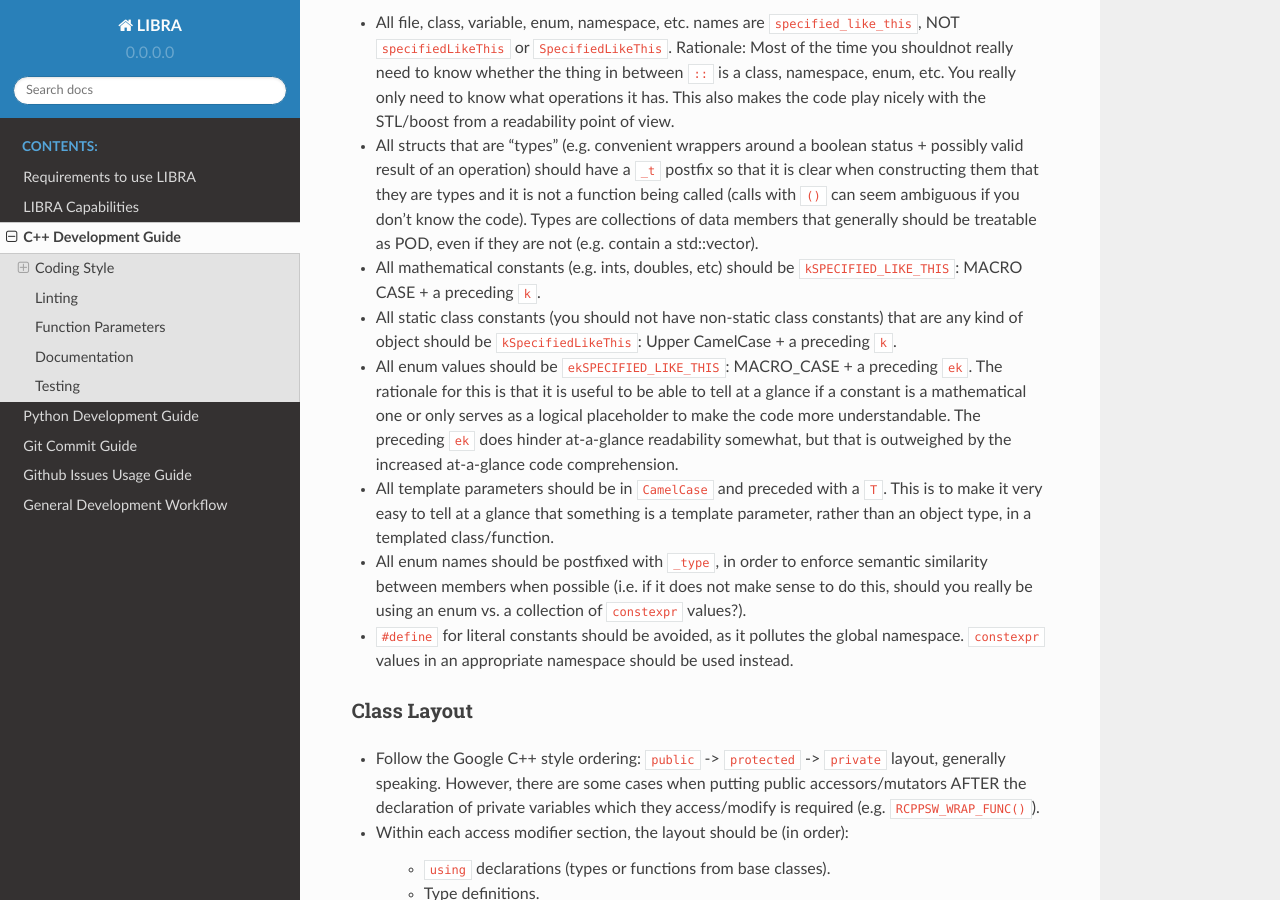
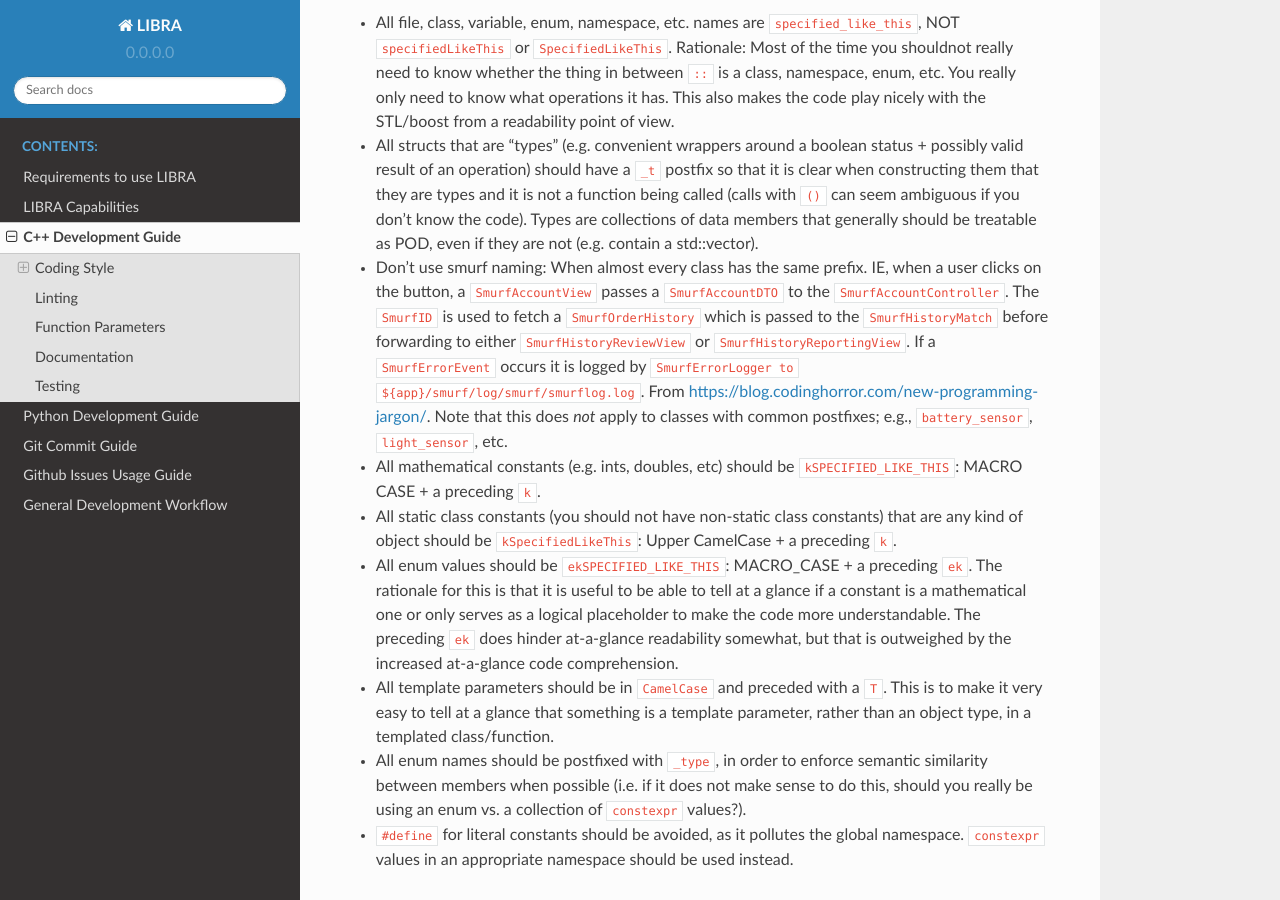
Before and after one commit to jharwell/libra, a Sphinx documentation site: the page built from docs/development/cxx-dev-guide.rst, in a window 1280 px wide and 900 px high, scrolled down 573 px. Built offline with Sphinx 7.4.7 and the Read the Docs theme 2.0.0, drawn with Linux system fonts in a browser that asks for light colours.

```diff
--- a/docs/development/cxx-dev-guide.rst
+++ b/docs/development/cxx-dev-guide.rst
@@ -42,6 +42,17 @@
   function being called (calls with ``()`` can seem ambiguous if you don't know
   the code). Types are collections of data members that generally should be
   treatable as POD, even if they are not (e.g. contain a std::vector).
+
+- Don't use smurf naming: When almost every class has the same prefix. IE, when
+  a user clicks on the button, a ``SmurfAccountView`` passes a
+  ``SmurfAccountDTO`` to the ``SmurfAccountController``. The ``SmurfID`` is used
+  to fetch a ``SmurfOrderHistory`` which is passed to the ``SmurfHistoryMatch``
+  before forwarding to either ``SmurfHistoryReviewView`` or
+  ``SmurfHistoryReportingView``. If a ``SmurfErrorEvent`` occurs it is logged by
+  ``SmurfErrorLogger to`` ``${app}/smurf/log/smurf/smurflog.log``. From
+  `<https://blog.codinghorror.com/new-programming-jargon/>`_. Note that this
+  does `not` apply to classes with common postfixes; e.g., ``battery_sensor``,
+  ``light_sensor``, etc.
 
 - All mathematical constants (e.g. ints, doubles, etc) should be
   ``kSPECIFIED_LIKE_THIS``: MACRO CASE + a preceding ``k``.
--- /dev/null
+++ b/docs/requirements.txt
@@ -0,0 +1,5 @@
+sphinx
+breathe
+docutils==0.016
+exhale
+cmake
--- a/docs/usage/capabilities.rst
+++ b/docs/usage/capabilities.rst
@@ -184,3 +184,9 @@
          make unit-tests
          make test
          make coverage-report
+
+   * - ``package``
+
+     - Build a ``.deb`` package from the project and all its sub-project (i.e.,
+       a stand-alone ``.deb``). This functionality is VERY VERY VERY alpha, but
+       has the potential to be very useful.
```
Also changed, not shown: 1 other file.
